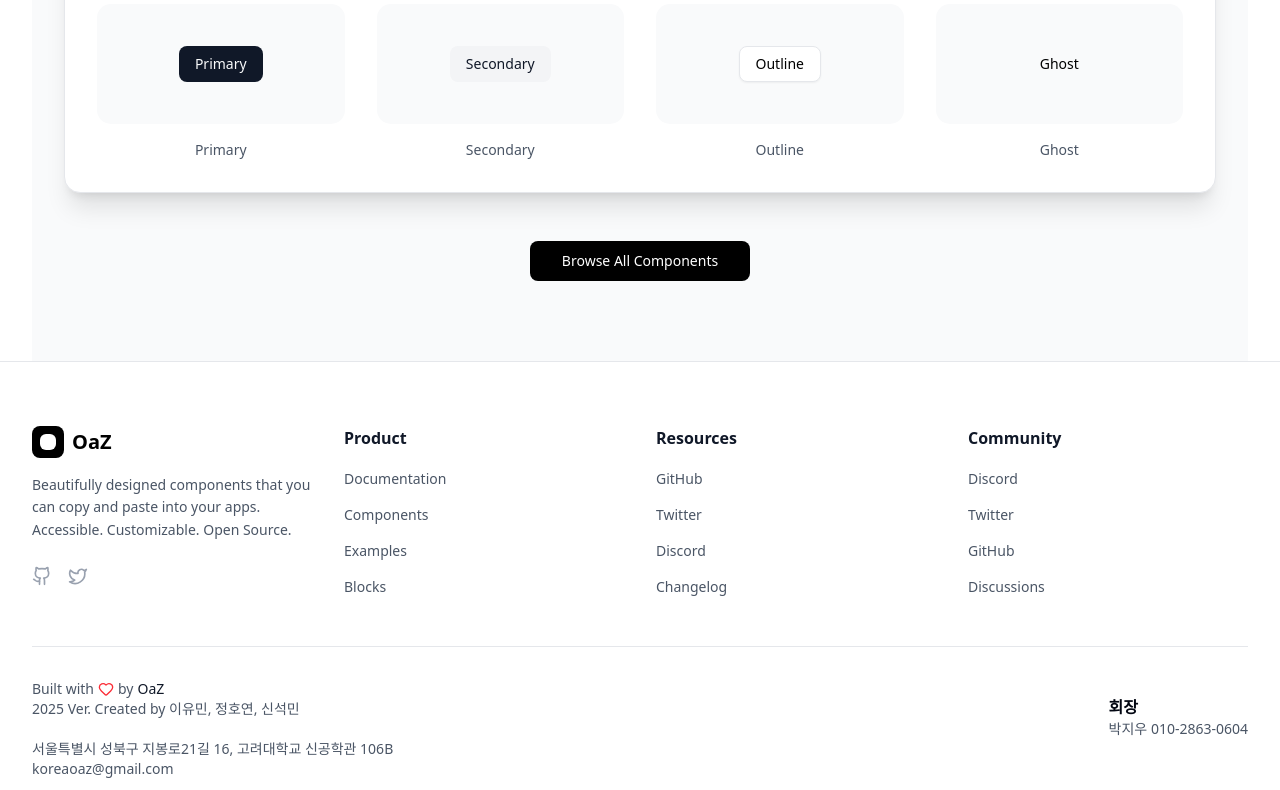
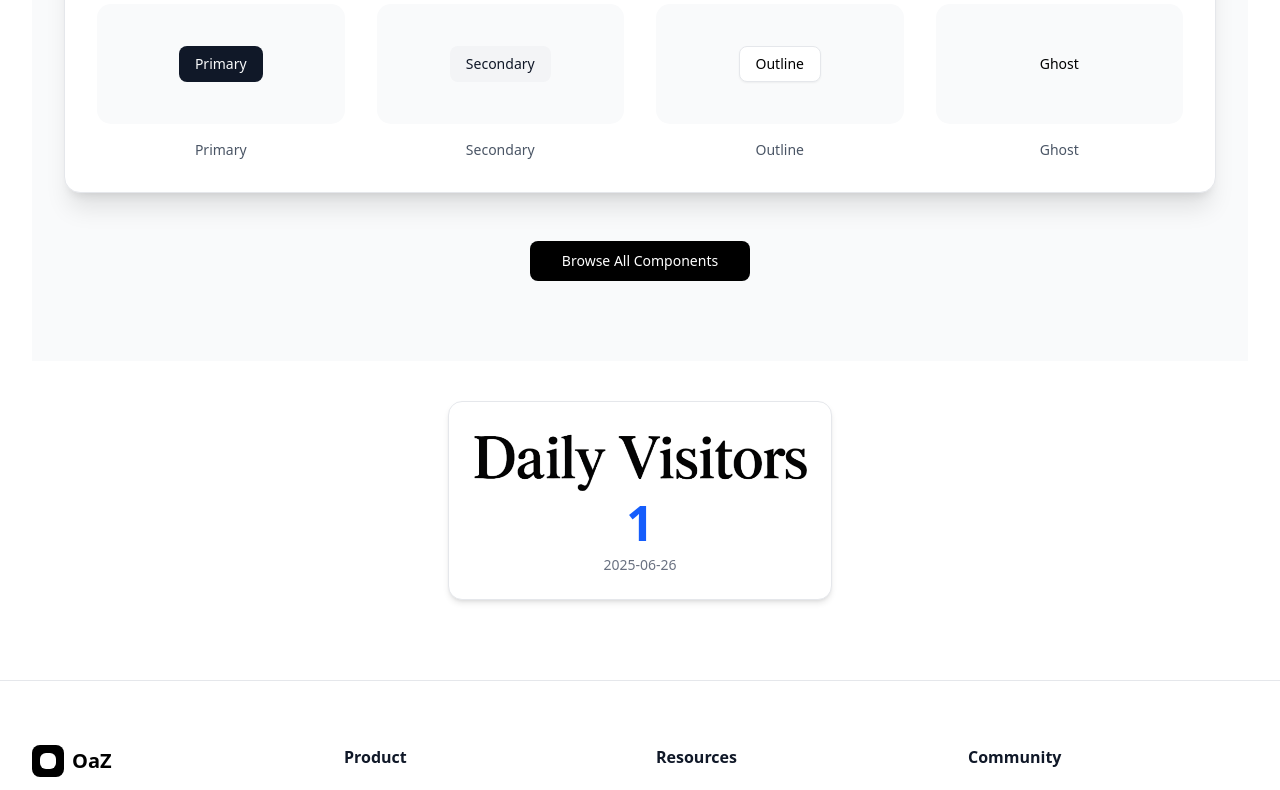
Before and after one commit to koreaoaz/oazkorea_web, a Next.js app: page / in a window 1280 px wide. Shown: the part 2419-3209 px from the top of the page. Built offline with nearby package versions, Linux system fonts and the light colour scheme.

Commit message:
Update Image path & Daily Visitors

```diff
--- a/src/app/page.tsx
+++ b/src/app/page.tsx
@@ -3,7 +3,7 @@ import React from "react";
 import HeroSection from "@/components/home/HeroSection";
 import FeaturesSection from "@/components/home/FeaturesSection";
 import ComponentShowcase from "@/components/home/ComponentShowcase";
-
+import VisitorBlock from "@/components/home/VisitorBlock";
 export default function Home() {
   return (
 
@@ -11,7 +11,10 @@ export default function Home() {
       <HeroSection />
       <FeaturesSection />
       <ComponentShowcase />
-
+    <div className="text-center mb-20">
+      <h1 className="text-2xl font-bold mt-10"></h1>
+      <VisitorBlock />
+    </div>
     </>
 
   );
--- a/src/components/home/FeaturesSection.tsx
+++ b/src/components/home/FeaturesSection.tsx
@@ -71,7 +71,7 @@ export default function FeaturesSection() {
             <Card className="h-full border-gray-200 hover:border-gray-300 transition-all duration-300 hover:shadow-lg bg-white/50 backdrop-blur-sm">
               <CardContent className="p-6 md:p-8">
                 <img
-                  src="/study-timetable-title.png"
+                  src="/block title/study-timetable-title.png"
                   alt="Study Timetable"
                   className="w-80 mx-auto mb-6"
                 />
--- /dev/null
+++ b/src/components/home/VisitorBlock.tsx
@@ -0,0 +1,38 @@
+"use client";
+
+import { useEffect, useState } from "react";
+
+export default function VisitorBlock() {
+  const [count, setCount] = useState<number>(0);
+  const [today, setToday] = useState("");
+
+  useEffect(() => {
+    const todayStr = new Date().toISOString().slice(0, 10);
+    setToday(todayStr);
+
+    const lastVisited = localStorage.getItem("lastVisitDate");
+    const totalStr = localStorage.getItem("visitCount");
+
+    let total = totalStr ? parseInt(totalStr) : 0;
+
+    if (lastVisited !== todayStr) {
+      total += 1;
+      localStorage.setItem("lastVisitDate", todayStr);
+      localStorage.setItem("visitCount", total.toString());
+    }
+
+    setCount(total);
+  }, []);
+
+  return (
+    <div className="w-full max-w-sm mx-auto bg-white shadow-md rounded-xl p-6 text-center border border-gray-200 mt-10">
+      <img
+        src="/block title/daily-visitors-title.png"
+        alt="오늘 방문자 수"
+        className="mb-2 mx-auto"
+    />
+      <p className="text-5xl font-bold text-blue-600 mb-2">{count}</p>
+      <p className="text-sm text-gray-500">{today}</p>
+    </div>
+  );
+}
```
Also changed, not shown: public/block title/daily-visitors-title.png (added), public/block title/study-timetable-title.png (added), src/app/api/route.ts (added).
